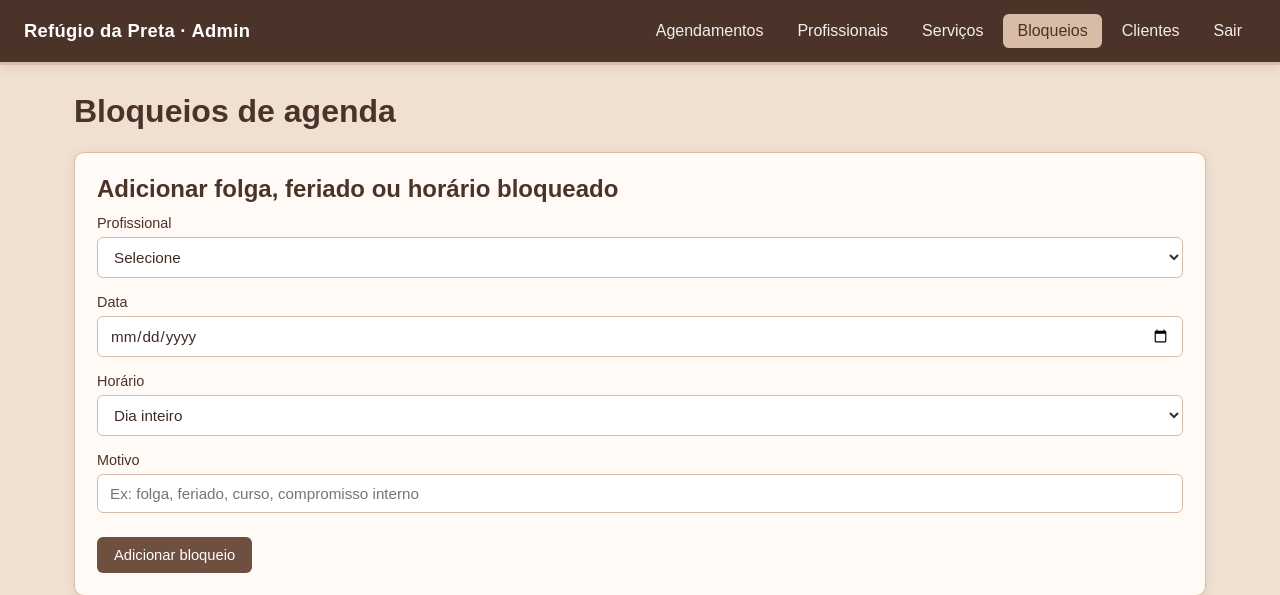
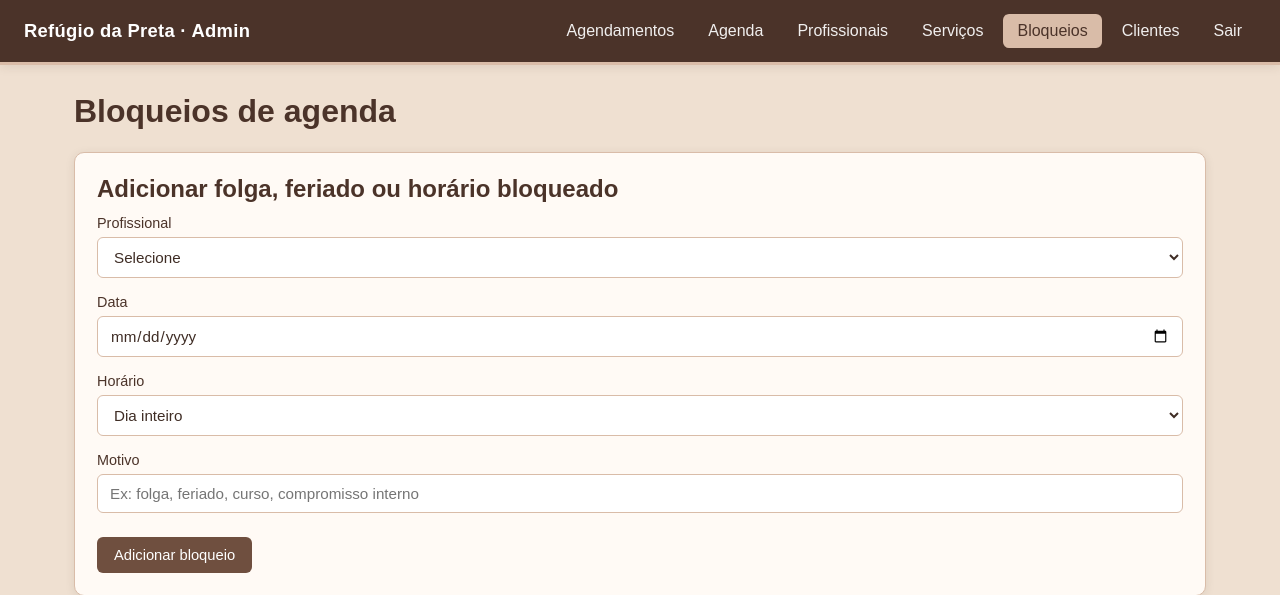
Before and after one commit to TiagoRGuedes/ProjetoEmCienciaDeDados, a Flask app: page /admin/bloqueios in a window 1280 px wide. Shown: the top 595 px of the page. Run offline with Flask 3, Linux system fonts and the light colour scheme; a user stored in the database is signed in; data comes from the database, SQL or seed files in the repository; data that the repository does not hold is empty.

Commit message:
feat(admin): adiciona link "Agenda" no navbar do admin

```diff
--- a/templates/admin/_base.html
+++ b/templates/admin/_base.html
@@ -11,6 +11,7 @@
     <a href="{{ url_for('admin.dashboard') }}" class="navbar-brand">Refúgio da Preta · Admin</a> <!-- Link principal para o dashboard. -->
     <div class="navbar-links"> <!-- Cria a área dos links do menu admin. -->
       <a href="{{ url_for('admin.dashboard') }}" class="navbar-link {% if request.endpoint and (request.endpoint == 'admin.dashboard' or request.endpoint.startswith('admin.agendamento')) %}active{% endif %}">Agendamentos</a> <!-- Link para agendamentos, ativo também na edição. -->
+      <a href="{{ url_for('admin.agenda') }}" class="navbar-link {% if request.endpoint == 'admin.agenda' %}active{% endif %}">Agenda</a> <!-- Link para a agenda visual da profissional. -->
       <a href="{{ url_for('admin.profissionais') }}" class="navbar-link {% if request.endpoint and request.endpoint.startswith('admin.profissional') %}active{% endif %}">Profissionais</a> <!-- Link para a área de profissionais, novidade do model atual. -->
       <a href="{{ url_for('admin.servicos') }}" class="navbar-link {% if request.endpoint and request.endpoint.startswith('admin.servic') %}active{% endif %}">Serviços</a> <!-- Link para serviços com classe active quando estiver nas rotas de serviço. -->
       <a href="{{ url_for('admin.bloqueios') }}" class="navbar-link {% if request.endpoint and request.endpoint.startswith('admin.bloqueio') %}active{% endif %}">Bloqueios</a> <!-- Link para folgas, feriados e horários bloqueados. -->
```
